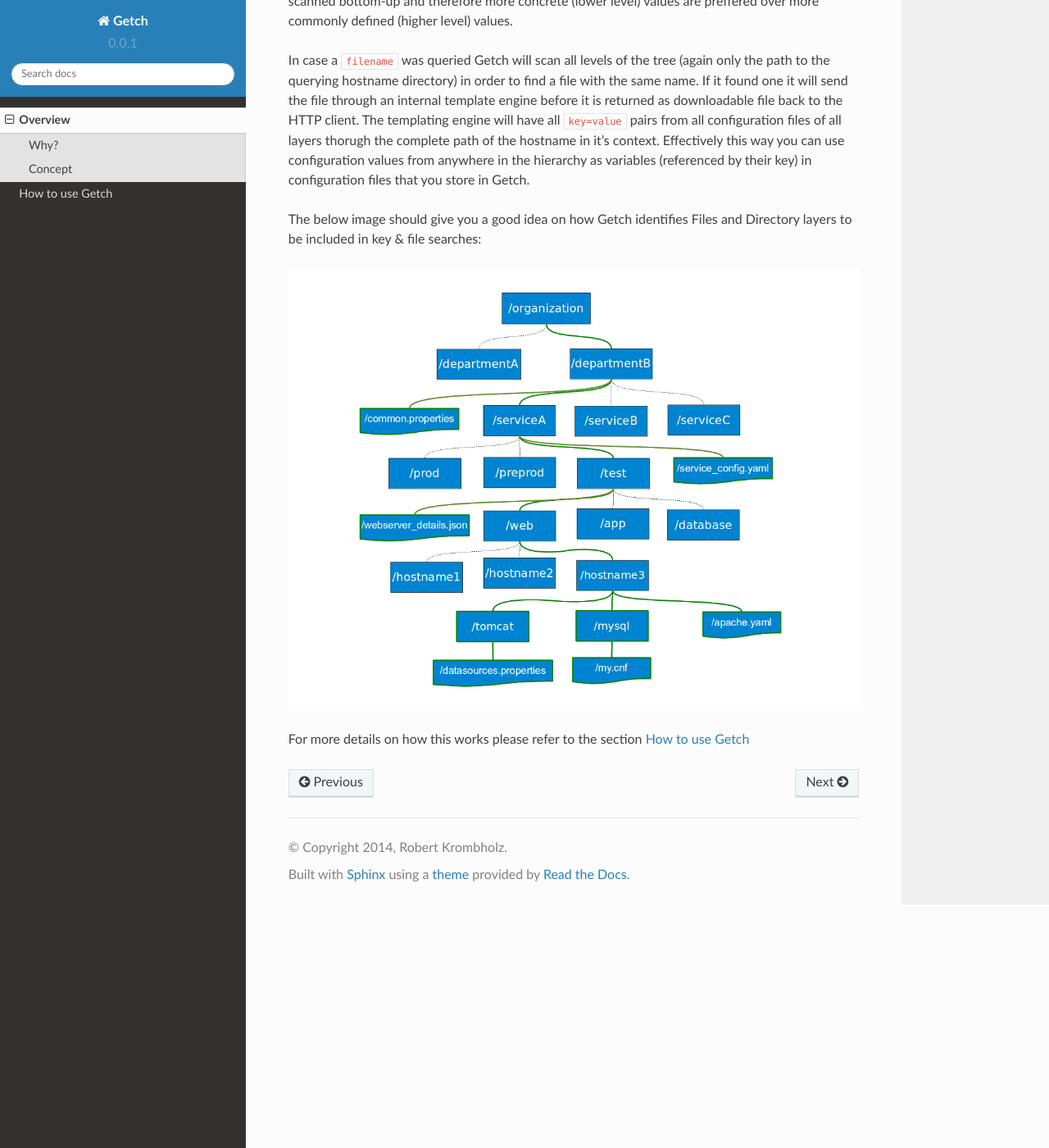
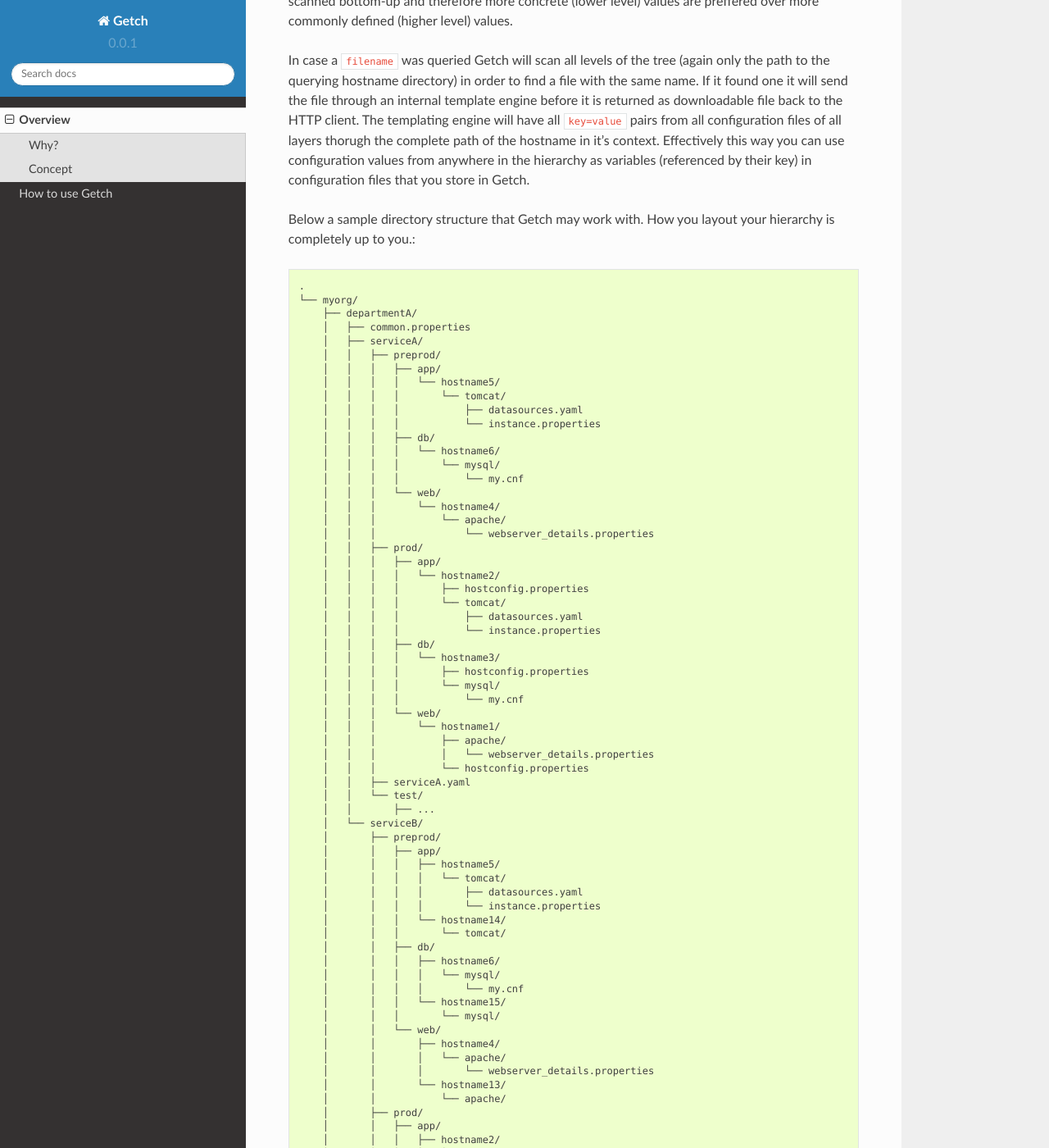
Before and after one commit to rkrombho/getch, a Sphinx documentation site: the page built from docs/source/overview.rst, in a window 1280 px wide and 1400 px high, scrolled down 959 px. Shown: the whole window at 82% size. Built offline with Sphinx 7.4.7 and the Read the Docs theme 2.0.0, drawn with Linux system fonts in a browser that asks for light colours; pages that are not in the unit, such as notebooks, are missing from menus; some of the changed text lies outside the part shown.

Commit message:
* removed image and replaced it with a tree output

```diff
--- a/docs/source/overview.rst
+++ b/docs/source/overview.rst
@@ -31,8 +31,97 @@ The identified tree path is scanned bottom-up and therefore more concrete (lower
 
 In case a ``filename`` was queried Getch will scan all levels of the tree (again only the path to the querying hostname directory) in order to find a file with the same name. If it found one it will send the file through an internal template engine before it is returned as downloadable file back to the HTTP client. The templating engine will have all ``key=value`` pairs from all configuration files of all layers thorugh the complete path of the hostname in it's context. Effectively this way you can use configuration values from anywhere in the hierarchy as variables (referenced by their key) in configuration files that you store in Getch.
 
-The below image should give you a good idea on how Getch identifies Files and Directory layers to be included in key & file searches:
 
-.. image:: _static/hierarchy.png
+Below a sample directory structure that Getch may work with. How you layout your hierarchy is completely up to you.::
+
+  .
+  └── myorg/
+      ├── departmentA/
+      │   ├── common.properties
+      │   ├── serviceA/
+      │   │   ├── preprod/
+      │   │   │   ├── app/
+      │   │   │   │   └── hostname5/
+      │   │   │   │       └── tomcat/
+      │   │   │   │           ├── datasources.yaml
+      │   │   │   │           └── instance.properties
+      │   │   │   ├── db/
+      │   │   │   │   └── hostname6/
+      │   │   │   │       └── mysql/
+      │   │   │   │           └── my.cnf
+      │   │   │   └── web/
+      │   │   │       └── hostname4/
+      │   │   │           └── apache/
+      │   │   │               └── webserver_details.properties
+      │   │   ├── prod/
+      │   │   │   ├── app/
+      │   │   │   │   └── hostname2/
+      │   │   │   │       ├── hostconfig.properties
+      │   │   │   │       └── tomcat/
+      │   │   │   │           ├── datasources.yaml
+      │   │   │   │           └── instance.properties
+      │   │   │   ├── db/
+      │   │   │   │   └── hostname3/
+      │   │   │   │       ├── hostconfig.properties
+      │   │   │   │       └── mysql/
+      │   │   │   │           └── my.cnf
+      │   │   │   └── web/
+      │   │   │       └── hostname1/
+      │   │   │           ├── apache/
+      │   │   │           │   └── webserver_details.properties
+      │   │   │           └── hostconfig.properties
+      │   │   ├── serviceA.yaml
+      │   │   └── test/
+      │   │       ├── ...
+      │   └── serviceB/
+      │       ├── preprod/
+      │       │   ├── app/
+      │       │   │   ├── hostname5/
+      │       │   │   │   └── tomcat/
+      │       │   │   │       ├── datasources.yaml
+      │       │   │   │       └── instance.properties
+      │       │   │   └── hostname14/
+      │       │   │       └── tomcat/
+      │       │   ├── db/
+      │       │   │   ├── hostname6/
+      │       │   │   │   └── mysql/
+      │       │   │   │       └── my.cnf
+      │       │   │   └── hostname15/
+      │       │   │       └── mysql/
+      │       │   └── web/
+      │       │       ├── hostname4/
+      │       │       │   └── apache/
+      │       │       │       └── webserver_details.properties
+      │       │       └── hostname13/
+      │       │           └── apache/
+      │       ├── prod/
+      │       │   ├── app/
+      │       │   │   ├── hostname2/
+      │       │   │   │   ├── hostconfig.properties
+      │       │   │   │   └── tomcat/
+      │       │   │   │       ├── datasources.yaml
+      │       │   │   │       └── instance.properties
+      │       │   │   └── hostname11/
+      │       │   │       └── tomcat/
+      │       │   ├── db/
+      │       │   │   ├── hostname3/
+      │       │   │   │   ├── hostconfig.properties
+      │       │   │   │   └── mysql/
+      │       │   │   │       └── my.cnf
+      │       │   │   └── hostname12/
+      │       │   │       └── mysql/
+      │       │   └── web/
+      │       │       ├── hostname1/
+      │       │       │   ├── apache/
+      │       │       │   │   └── webserver_details.properties
+      │       │       │   └── hostconfig.properties
+      │       │       └── hostname10/
+      │       │           └── apache/
+      │       ├── serviceB.yaml
+      │       └── test/
+      │           ├── ...
+      ├── departmentB/
+      └── org_conventions.properties
+
 
 For more details on how this works please refer to the section :doc:`usage`
```
